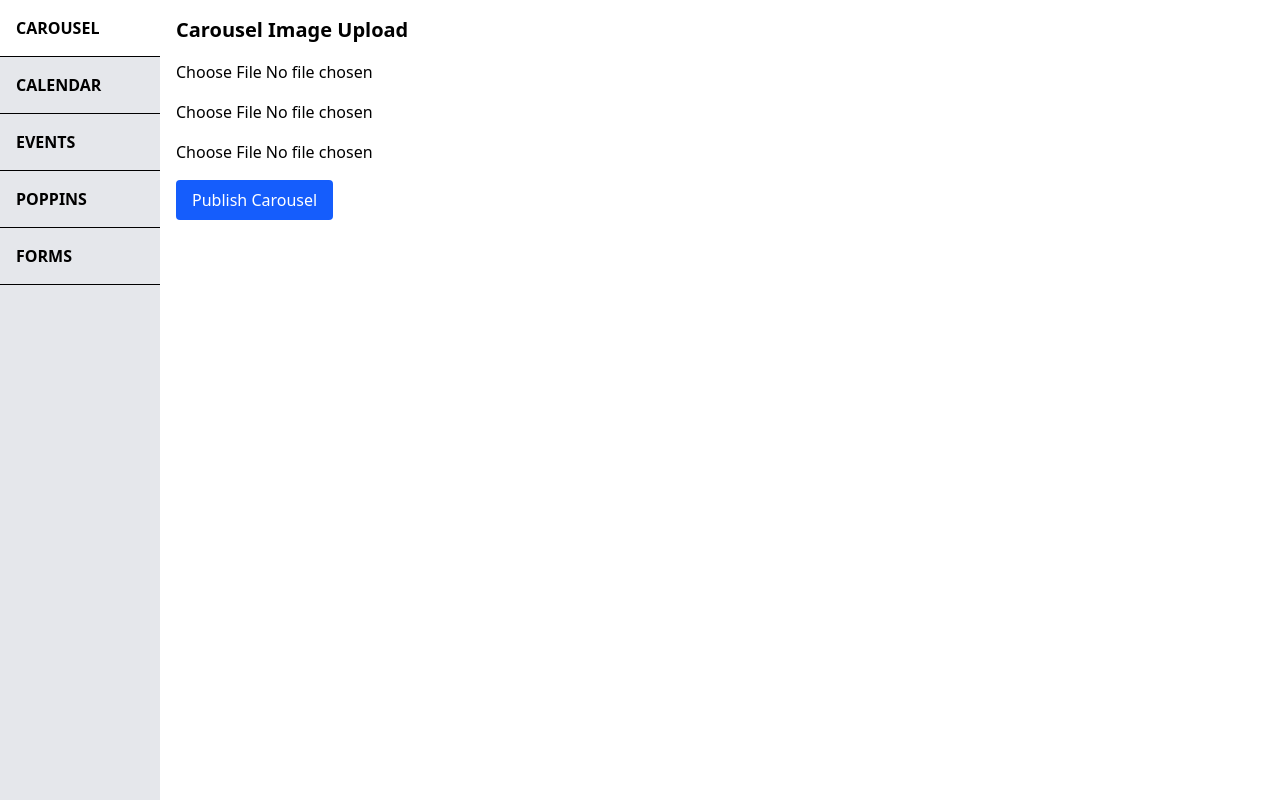
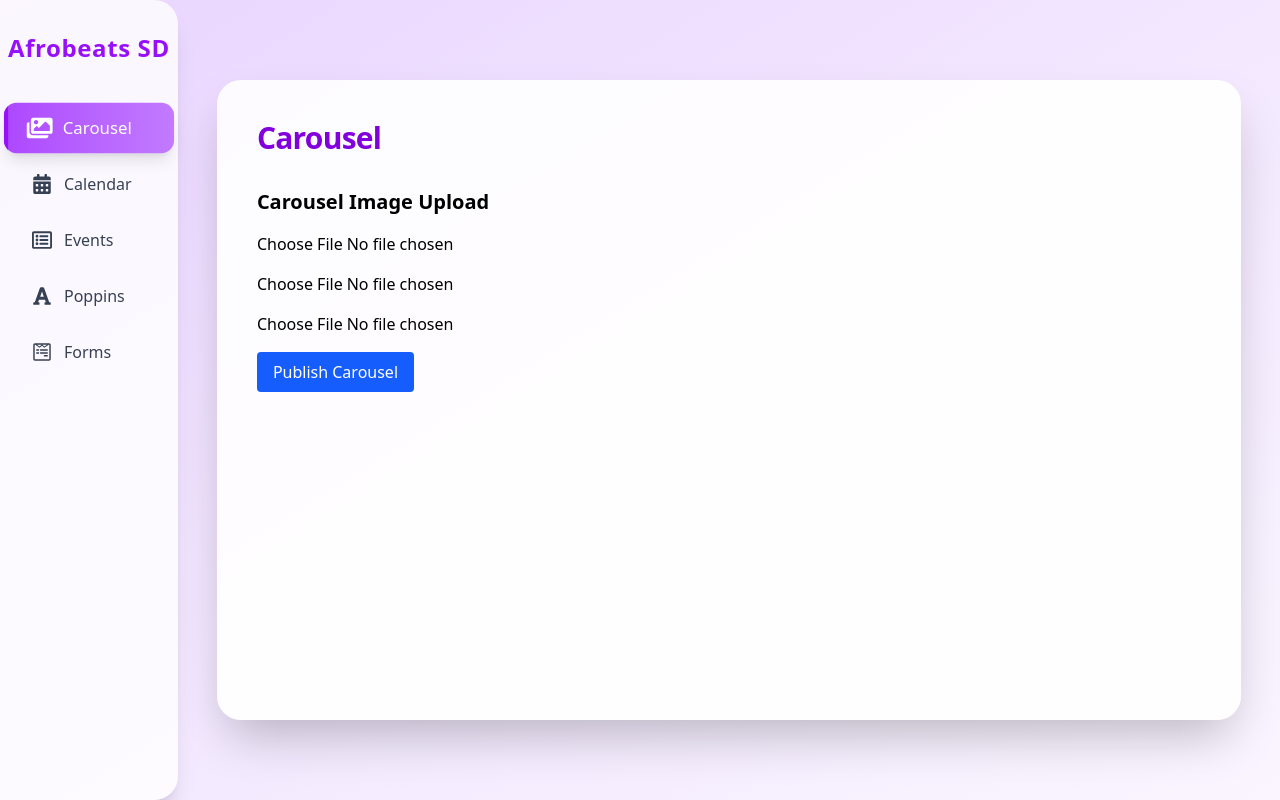
Before and after one commit to lala-tech-nig/afrobeatsandiegodashboard, a Next.js app: page / in a window 1280 px wide. Built offline with nearby package versions, Linux system fonts and the light colour scheme.

Commit message:
designs on sidebar, poppins and page.jsx

```diff
--- a/app/page.js
+++ b/app/page.js
@@ -29,9 +29,16 @@ export default function Layout() {
   }
 
   return (
-    <div className="flex h-screen w-screen overflow-hidden">
+    <div className="flex min-h-screen w-full bg-gradient-to-br from-purple-200 via-purple-100 to-purple-50 font-sans transition-colors duration-700">
       <Sidebar setActive={setActive} active={active} />
-      <main className="flex-1 bg-white overflow-auto p-4">{renderContent()}</main>
+      <main className="flex-1 flex items-center justify-center p-4 sm:p-8">
+        <div className="w-full max-w-5xl min-h-[70vh] sm:min-h-[80vh] bg-white/90 rounded-3xl shadow-2xl p-4 sm:p-10 transition-all duration-500 ease-in-out transform hover:scale-[1.01] hover:shadow-3xl">
+          <h1 className="text-2xl sm:text-3xl font-extrabold mb-6 sm:mb-8 text-purple-700 tracking-tight animate-fade-in-down font-sans">
+            {active.charAt(0).toUpperCase() + active.slice(1)}
+          </h1>
+          <div className="animate-fade-in">{renderContent()}</div>
+        </div>
+      </main>
     </div>
   )
 }
--- a/components/Poppins.jsx
+++ b/components/Poppins.jsx
@@ -3,6 +3,18 @@
 
 import { useState } from 'react'
 import confetti from 'canvas-confetti'
+import { FaImage, FaUser, FaHeading, FaEye, FaClock, FaLink, FaFire } from 'react-icons/fa'
+
+const fieldMeta = [
+  { key: 'thumbnail', label: 'Thumbnail URL', icon: <FaImage /> },
+  { key: 'trending', label: 'Trending', icon: <FaFire />, type: 'checkbox' },
+  { key: 'title', label: 'Title', icon: <FaHeading /> },
+  { key: 'profileImage', label: 'Profile Image URL', icon: <FaImage /> },
+  { key: 'author', label: 'Author', icon: <FaUser /> },
+  { key: 'views', label: 'Views', icon: <FaEye /> },
+  { key: 'timeAgo', label: 'Time Ago', icon: <FaClock /> },
+  { key: 'link', label: 'News Link', icon: <FaLink /> },
+]
 
 export default function Poppins() {
   const [form, setForm] = useState({
@@ -15,17 +27,24 @@ export default function Poppins() {
     timeAgo: '',
     link: ''
   })
+  const [submitted, setSubmitted] = useState(false)
 
   const handleChange = (e) => {
-    const { name, value } = e.target
-    setForm({ ...form, [name]: value })
+    const { name, value, type, checked } = e.target
+    setForm({ ...form, [name]: type === 'checkbox' ? checked : value })
   }
 
   const handleSubmit = (e) => {
     e.preventDefault()
-    if (Object.values(form).every(val => val.trim() !== '')) {
+    if (
+      Object.entries(form)
+        .filter(([k]) => k !== 'trending')
+        .every(([_, val]) => String(val).trim() !== '')
+    ) {
       confetti({ particleCount: 150, spread: 80, origin: { y: 0.6 } })
-      const end = Date.now() + 10000
+      setSubmitted(true)
+      setTimeout(() => setSubmitted(false), 2000)
+      const end = Date.now() + 1000
       const interval = setInterval(() => {
         if (Date.now() > end) return clearInterval(interval)
         confetti({ particleCount: 5, spread: 70, origin: { y: 0.6 } })
@@ -36,26 +55,71 @@ export default function Poppins() {
   }
 
   return (
-    <form onSubmit={handleSubmit} className="space-y-4">
-      <h2 className="text-xl font-bold">Add Poppins News</h2>
-      {Object.keys(form).map((key) => (
-        <div key={key}>
-          <label className="block capitalize font-semibold">{key}</label>
+    <form
+      onSubmit={handleSubmit}
+      className="max-w-xl mx-auto bg-white/90 rounded-2xl shadow-lg p-8 space-y-6 animate-fade-in"
+    >
+      <h2 className="text-2xl font-extrabold text-purple-700 flex items-center gap-2 mb-4">
+        <FaFire className="text-orange-500 animate-bounce" /> Add Poppins News
+      </h2>
+      <div className="grid grid-cols-1 sm:grid-cols-2 gap-6">
+        {fieldMeta.map(({ key, label, icon, type }) => (
+          <div key={key} className="flex flex-col gap-1">
+            <label className="flex items-center gap-2 font-semibold text-gray-700">
+              <span className="text-purple-500">{icon}</span>
+              {label}
+            </label>
+            {type === 'checkbox' ? (
+              <div className="flex items-center gap-2 mt-1">
                 <input
-            type="text"
+                  type="checkbox"
+                  name={key}
+                  checked={form[key]}
+                  onChange={handleChange}
+                  className="accent-purple-600 w-5 h-5 transition-all duration-200"
+                  id={key}
+                />
+                <span className="text-sm text-gray-500">Mark as trending</span>
+              </div>
+            ) : (
+              <input
+                type={key === 'views' ? 'number' : 'text'}
                 name={key}
                 value={form[key]}
                 onChange={handleChange}
-            className="border p-2 w-full"
+                className="border border-purple-200 rounded-lg px-3 py-2 focus:outline-none focus:ring-2 focus:ring-purple-400 transition-all duration-200 bg-white/80"
+                placeholder={label}
+                autoComplete="off"
               />
+            )}
           </div>
         ))}
+      </div>
       <button
         type="submit"
-        className="bg-purple-600 text-white px-4 py-2 rounded hover:bg-purple-800"
+        className="w-full bg-gradient-to-r from-purple-500 to-purple-700 text-white font-bold py-3 rounded-xl shadow-md hover:scale-105 hover:shadow-xl transition-all duration-300 flex items-center justify-center gap-2"
       >
-        Publish
+        <FaFire className="animate-pulse" /> Publish
       </button>
+      {submitted && (
+        <div className="text-green-600 text-center font-semibold animate-fade-in-down mt-2">
+          🎉 News published successfully!
+        </div>
+      )}
     </form>
   )
 }
+
+// Add these to your tailwind.config.js for animation support:
+// theme: {
+//   extend: {
+//     keyframes: {
+//       'fade-in': { '0%': { opacity: 0 }, '100%': { opacity: 1 } },
+//       'fade-in-down': { '0%': { opacity: 0, transform: 'translateY(-20px)' }, '100%': { opacity: 1, transform: 'translateY(0)' } },
+//     },
+//     animation: {
+//       'fade-in': 'fade-in 0.7s ease',
+//       'fade-in-down': 'fade-in-down 0.7s ease',
+//     },
+//   },
+// }
--- a/components/Sidebar.jsx
+++ b/components/Sidebar.jsx
@@ -1,22 +1,57 @@
 // components/Sidebar.jsx
 'use client'
+import { FaImages, FaCalendarAlt, FaRegListAlt, FaFont, FaWpforms } from 'react-icons/fa'
+
+const navItems = [
+  { key: 'carousel', label: 'Carousel', icon: <FaImages /> },
+  { key: 'calendar', label: 'Calendar', icon: <FaCalendarAlt /> },
+  { key: 'events', label: 'Events', icon: <FaRegListAlt /> },
+  { key: 'poppins', label: 'Poppins', icon: <FaFont /> },
+  { key: 'forms', label: 'Forms', icon: <FaWpforms /> },
+]
 
 export default function Sidebar({ setActive, active }) {
-  const items = ['carousel', 'calendar', 'events', 'poppins', 'forms']
-
   return (
-    <aside className="w-40 bg-gray-200 h-full flex flex-col">
-      {items.map((item) => (
-        <button
-          key={item}
-          onClick={() => setActive(item)}
-          className={`p-4 border-b text-left font-bold uppercase ${
-            active === item ? 'bg-white text-black' : 'hover:bg-gray-300'
-          }`}
-        >
-          {item}
-        </button>
-      ))}
+    <aside className="hidden sm:flex flex-col items-center py-8 px-2 bg-white/80 shadow-xl rounded-r-3xl min-h-screen transition-all duration-500">
+      <div className="mb-10">
+        <span className="text-2xl font-extrabold text-purple-600 tracking-wide">Afrobeats SD</span>
+      </div>
+      <nav className="flex flex-col gap-2 w-full">
+        {navItems.map(item => (
+          <button
+            key={item.key}
+            onClick={() => setActive(item.key)}
+            className={`group flex items-center gap-3 px-6 py-3 rounded-xl text-base font-medium transition-all duration-300 relative overflow-hidden
+              ${active === item.key
+                ? 'bg-gradient-to-r from-purple-500 to-purple-400 text-white shadow-lg scale-105'
+                : 'text-gray-700 hover:bg-purple-100 hover:text-purple-700'
+              }`}
+          >
+            <span className={`text-xl transition-transform duration-300 ${active === item.key ? 'scale-125' : ''}`}>
+              {item.icon}
+            </span>
+            <span className="transition-colors duration-300">{item.label}</span>
+            {active === item.key && (
+              <span className="absolute left-0 top-0 h-full w-1 bg-purple-600 rounded-r-lg animate-slide-in" />
+            )}
+          </button>
+        ))}
+      </nav>
     </aside>
   )
 }
+
+// Add this to your tailwind.config.js for the slide-in animation:
+// theme: {
+//   extend: {
+//     keyframes: {
+//       'slide-in': {
+//         '0%': { height: '0%' },
+//         '100%': { height: '100%' },
+//       },
+//     },
+//     animation: {
+//       'slide-in': 'slide-in 0.4s cubic-bezier(.4,0,.2,1)'
+//     }
+//   }
+// }
--- a/package.json
+++ b/package.json
@@ -14,7 +14,8 @@
     "next": "15.3.5",
     "postcss": "^8.5.6",
     "react": "^19.0.0",
-    "react-dom": "^19.0.0"
+    "react-dom": "^19.0.0",
+    "react-icons": "^5.5.0"
   },
   "devDependencies": {
     "@tailwindcss/postcss": "^4.1.11",
```
Also changed, not shown: tailwind.config.js (added), 1 other file (tests, documents, lock files or other folders). Lines whose indentation alone changed are shown as unchanged.
